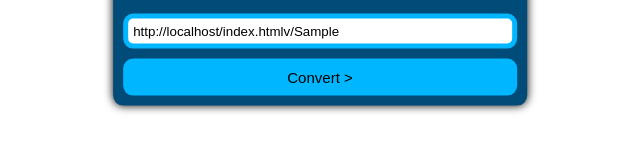
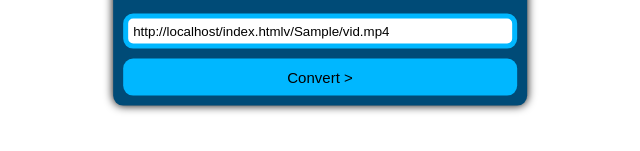
Before and after one commit to phaze-the-dumb/ytdl-server, a website: page index.html in a window 1280 px wide. Both pictures are taken after typing "Sample" into the empty fields and a click on the button "Convert >". Shown: the part 439-590 px from the top of the page, 320-960 px from the left. Drawn offline with Linux system fonts and the light colour scheme.

Commit message:
make homepage support playlist urls

```diff
--- a/index.html
+++ b/index.html
@@ -52,8 +52,8 @@
             let yturl = document.querySelector('#yturl');
 
             let convert = () => {
-                let id = yturl.value.split('https://www.youtube.com/watch?v=').join('').split('https://youtu.be/').join('');
-                yturl.value = window.location.href + 'v/' + id;
+                let id = yturl.value.split('https://www.youtube.com/watch?v=').join('').split('https://youtu.be/').join('').split('&')[0];
+                yturl.value = window.location.href + 'v/' + id + '/vid.mp4';
             }
         </script>
     </body>
```
